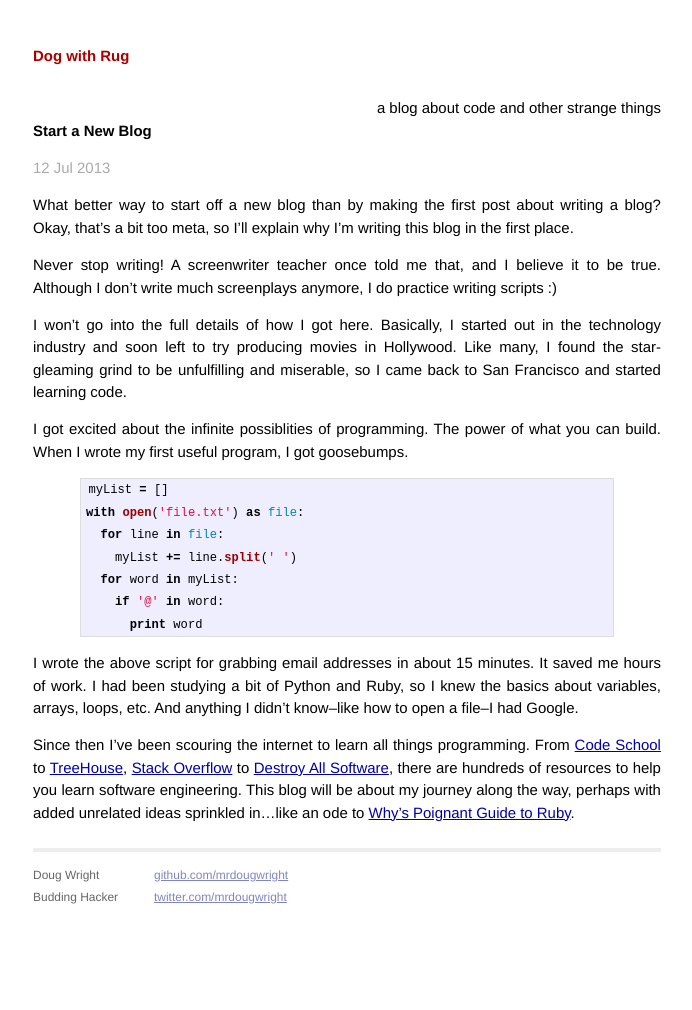
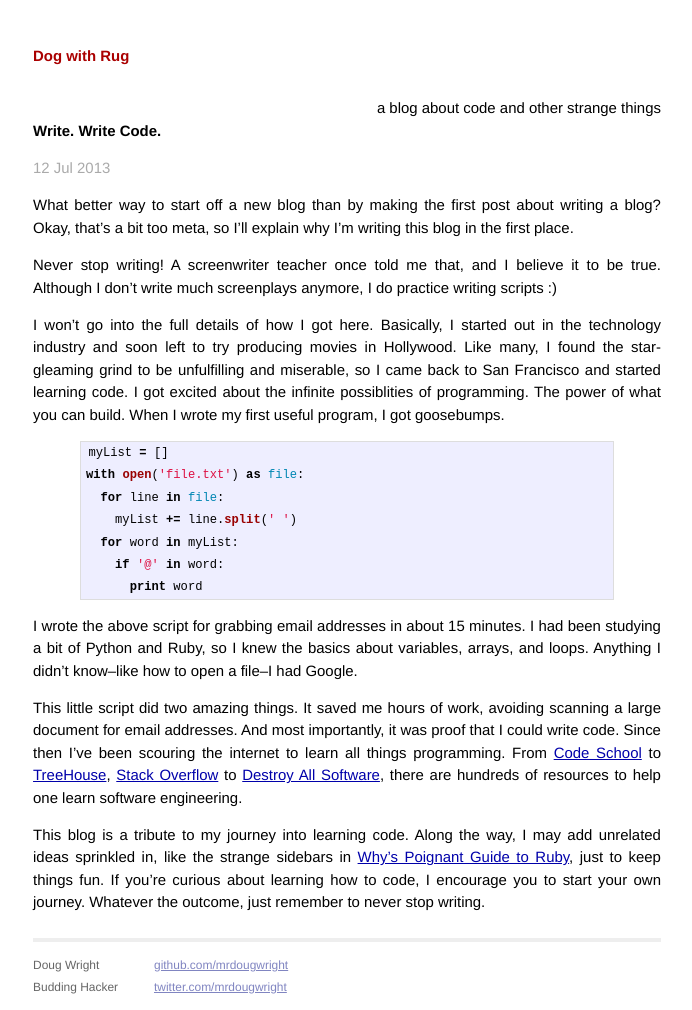
Before and after one commit to mrdougwright/dogwithrug, a Jekyll site: the page built from _posts/2013-07-12-first-post.markdown, in a window 1280 px wide. Shown: the whole page, without its empty margins (293-985 px from the left). Built offline with Jekyll 4.4.1, drawn with Linux system fonts in a browser that asks for light colours; before the commit the page ends 945 px from its top, so only the background shows below that.

Commit message:
Update first post

```diff
--- a/_posts/2013-07-12-first-post.markdown
+++ b/_posts/2013-07-12-first-post.markdown
@@ -1,6 +1,6 @@
 ---
 layout: post
-title:  "Start a New Blog"
+title:  "Write. Write Code."
 date:   2013-07-12 09:05:00
 categories: new blog
 ---
@@ -8,9 +8,7 @@ What better way to start off a new blog than by making the first post about writ
 
 Never stop writing! A screenwriter teacher once told me that, and I believe it to be true. Although I don't write much screenplays anymore, I do practice writing scripts :)
 
-I won't go into the full details of how I got here. Basically, I started out in the technology industry and soon left to try producing movies in Hollywood. Like many, I found the star-gleaming grind to be unfulfilling and miserable, so I came back to San Francisco and started learning code.
-
-I got excited about the infinite possiblities of programming. The power of what you can build. When I wrote my first useful program, I got goosebumps.
+I won't go into the full details of how I got here. Basically, I started out in the technology industry and soon left to try producing movies in Hollywood. Like many, I found the star-gleaming grind to be unfulfilling and miserable, so I came back to San Francisco and started learning code. I got excited about the infinite possiblities of programming. The power of what you can build. When I wrote my first useful program, I got goosebumps.
 
 {% highlight python %}
 myList = []
@@ -22,9 +20,12 @@ with open('file.txt') as file:
       print word
 {% endhighlight %}
 
-I wrote the above script for grabbing email addresses in about 15 minutes. It saved me hours of work. I had been studying a bit of Python and Ruby, so I knew the basics about variables, arrays, loops, etc. And anything I didn't know--like how to open a file--I had Google.
+I wrote the above script for grabbing email addresses in about 15 minutes. I had been studying a bit of Python and Ruby, so I knew the basics about variables, arrays, and loops. Anything I didn't know--like how to open a file--I had Google.
 
-Since then I've been scouring the internet to learn all things programming. From [Code School][code] to [TreeHouse][tree], [Stack Overflow][stack] to [Destroy All Software][DAS], there are hundreds of resources to help you learn software engineering. This blog will be about my journey along the way, perhaps with added unrelated ideas sprinkled in...like an ode to [Why's Poignant Guide to Ruby][why].
+This little script did two amazing things. It saved me hours of work, avoiding scanning a large document for email addresses. And most importantly, it was proof that I could write code. Since then I've been scouring the internet to learn all things programming. From [Code School][code] to [TreeHouse][tree], [Stack Overflow][stack] to [Destroy All Software][DAS], there are hundreds of resources to help one learn software engineering.
+
+This blog is a tribute to my journey into learning code. Along the way, I may add unrelated ideas sprinkled in, like the strange sidebars in [Why's Poignant Guide to Ruby][why], just to keep things fun. If you're curious about learning how to code, I encourage you to start your own journey. Whatever the outcome, just remember to never stop writing.
+
 
 [why]:    http://mislav.uniqpath.com/poignant-guide/
 [code]:   http://www.codeschool.com/
```
